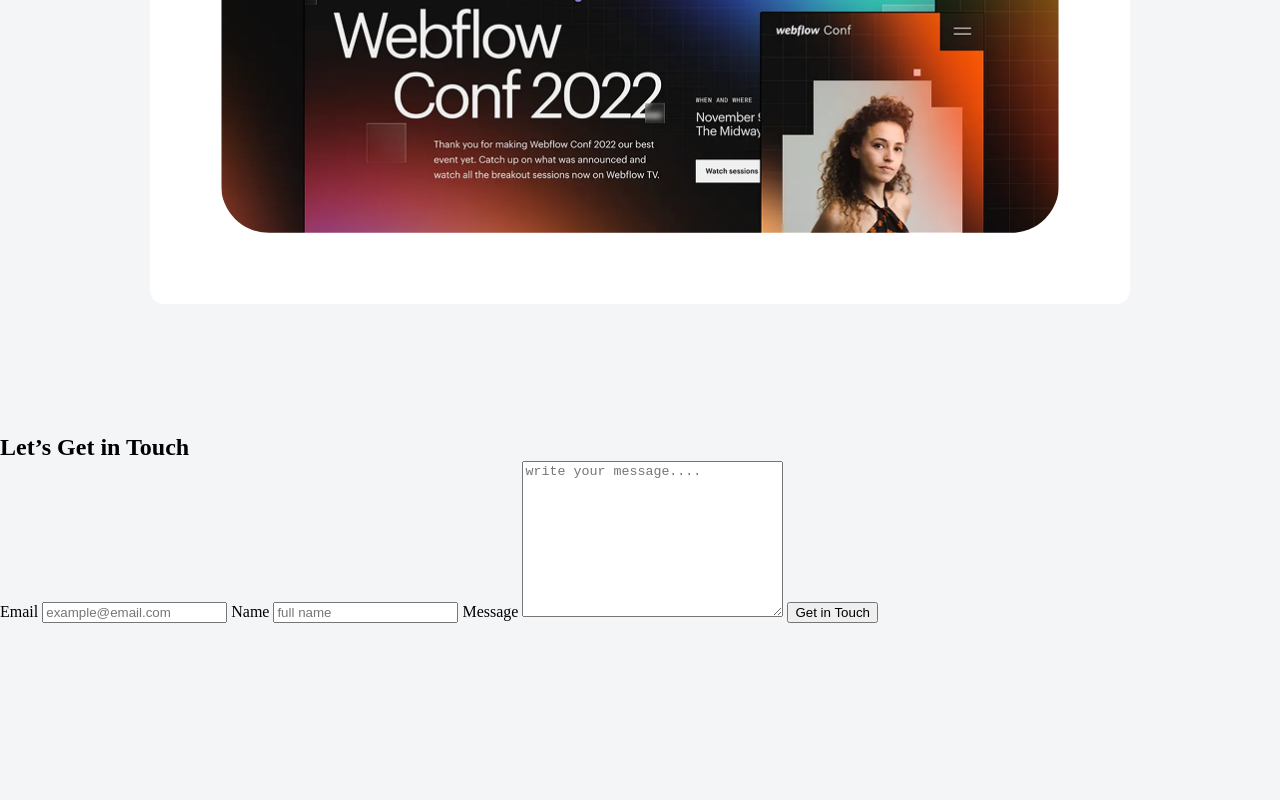
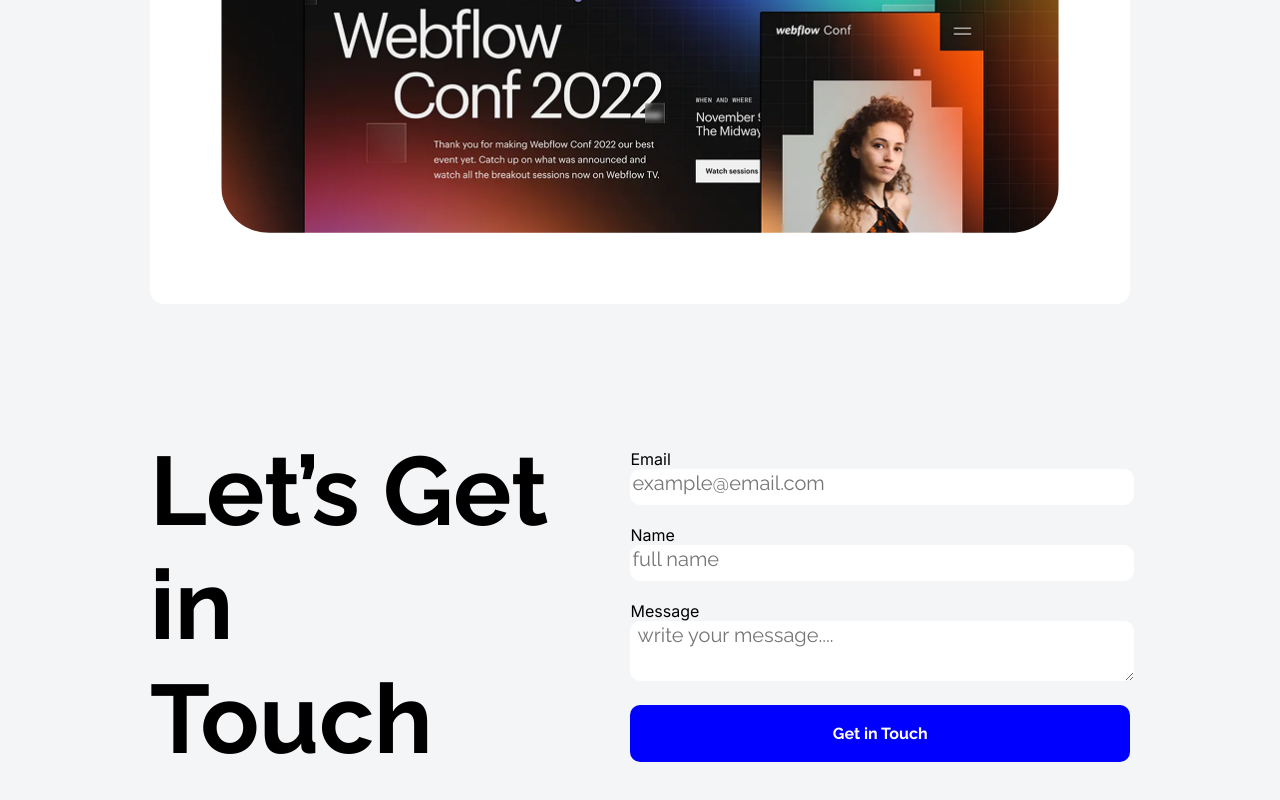
Before and after one commit to nomankhan323/Net-Box, a plain HTML site: page index.html in a window 1280 px wide. Shown: the part 2512-3312 px from the top of the page. After the commit the page ends 3288 px from the top, so only its background shows below. Drawn offline with Linux system fonts and the light colour scheme.

```diff
--- a/index.html
+++ b/index.html
@@ -34,7 +34,7 @@
             <div class="action-text">
                 <h3 class="action-heading">See It in Action</h3>
                 <p class="action-pr">Explore the live preview and imagine your <br> brand in this bold new look.</p>
-                <button class="action-btn raleway-text">Launch Live Preview</button>
+                <button class="action-btn raleway-text ">Launch Live Preview</button>
             </div>
             <img class="action-img" src="wc-mini.png" alt="">
         </section>
@@ -135,22 +135,27 @@
         </section>
 
         <section>
-            <div>
-                <h2>Let’s Get in Touch</h2>
-                <form action="">
-                    <label class="" for="">Email</label>
-                    <input type="email" name="" id="" placeholder="example@email.com">
+            <div class="input-main">
+                <h2 class="input-heading raleway-text">Let’s Get in <br> Touch</h2>
+                <div class="input-text">
+                    <form action="">
+                        <label class="input-label inter-normal" for="">Email</label>
+                        <input class="input-in raleway-text" type="email" name="" id="" placeholder="example@email.com">
 
-                    <label for="">Name</label>
-                    <input type="text" name="" id="" placeholder="full name">
+                        <label class="input-label inter-normal" for="">Name</label>
+                        <input class="input-in raleway-text" type="text" name="" id="" placeholder="full name">
 
-                    <label for="">Message</label>
-                    <textarea name="" id="" cols="30" rows="10" placeholder="write your message...."></textarea>
+                        <label class="input-label inter-normal" for="">Message</label>
+                        <textarea class="input-in raleway-text" name="" id=""
+                            placeholder=" write your message...."></textarea>
+                        <input class="input-btn raleway-text" type="button" value="Get in Touch">
+                    </form>
 
-                    <input type="button" value="Get in Touch">
-                </form>
+                </div>
+
             </div>
         </section>
+
     </main>
 
     <footer>
--- a/style.css/as.css
+++ b/style.css/as.css
@@ -250,7 +250,69 @@
     border-radius: 14px;
 }
 
-/* footer styles */
-footer {
-    padding: 293px 150px;
+/* section input */
+.input-heading {
+    font-weight: bold;
+    font-size: 97px;
+    margin-left: 150px;
 }
+
+.input-label {
+    margin-right: 115px;
+    display: block;
+    font-weight: 500px;
+    font-size: 18;
+
+}
+
+.input-in {
+
+    font-size: 20px;
+}
+
+.input-btn {
+    background-color: blue;
+    font-weight: bold;
+    font-size: 16px;
+    color: white;
+    border: none;
+    padding: 19px 100px;
+    border-radius: 10px;
+    width: 100%;
+
+
+}
+
+.input-main {
+    display: flex;
+    justify-content: center;
+    align-items: center;
+    justify-content: space-around;
+
+}
+
+.input-text {
+    margin-right: 150px;
+}
+
+.input-in {
+    width: auto;
+    padding-top: 10px;
+    padding: 2px;
+    padding-bottom: 10px;
+    width: 100%;
+    border: none;
+    border-radius: 10px;
+    margin-bottom: 20px;
+}
+
+.action-btn:hover {
+    cursor: pointer;
+    background-color: green;
+    font-weight: bold;
+    font-size: 20px;
+    color: white;
+    border: none;
+    padding: 16px 40px;
+    border-radius: 10px;
+}
```
